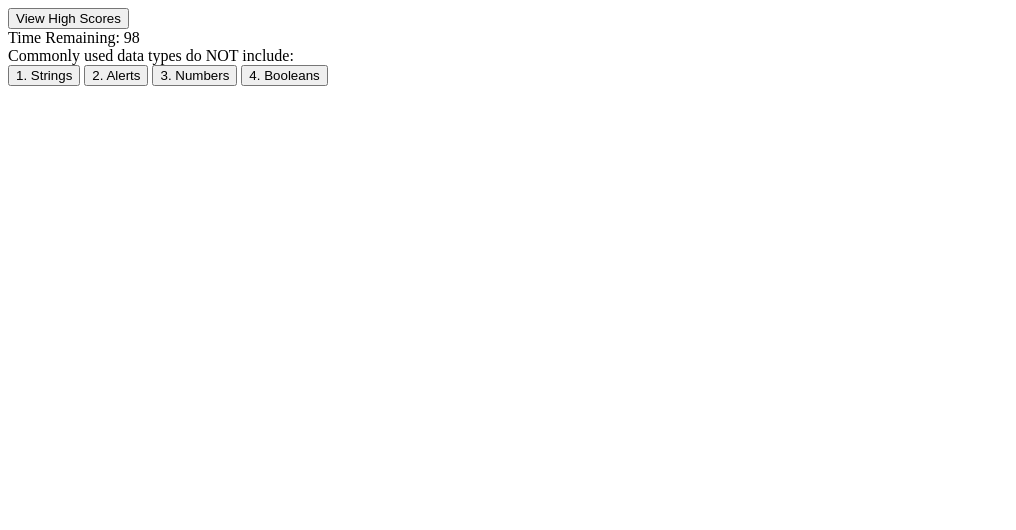
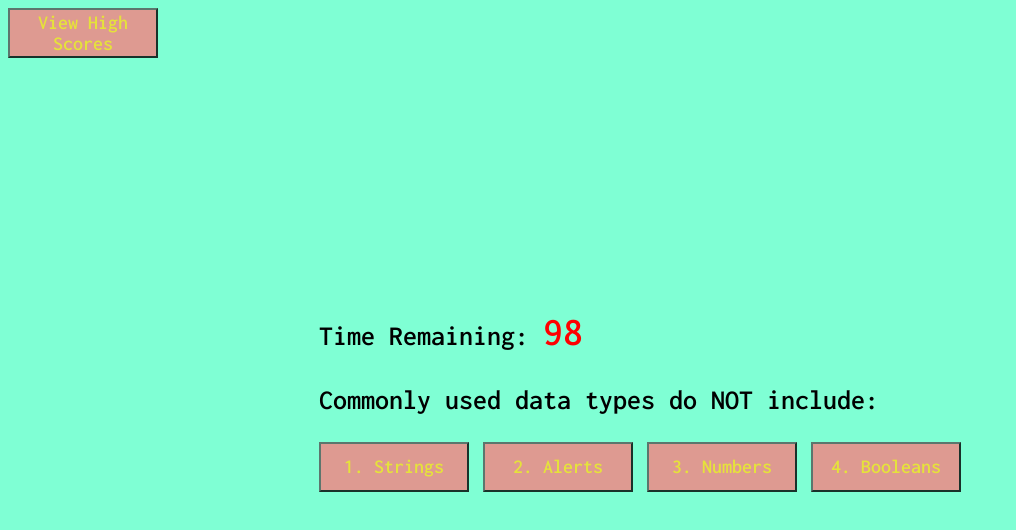
Before and after one commit to asadg7/javascript_fundamentals_quiz, a plain HTML site: page index.html in a window 1280 px wide. Both pictures are taken after a click on the button "Start!". Shown: the whole page, without its empty margins (0-1016 px from the left). Drawn offline with Linux system fonts and the light colour scheme.

Commit message:
added initial css

```diff
--- a/assets/css/style.css
+++ b/assets/css/style.css
@@ -5,3 +5,46 @@
 #high-scores {
     display: none;
 }
+
+body {
+    background-color: aquamarine;
+    font-family: "Inconsolata", Helvetica;
+    font-size: 28px;
+}
+
+button {
+    font-family: "Inconsolata", Helvetica;
+    background-color: #f68181;
+    color: #ffdb15;
+    font-size: 20px;
+    opacity: 80%;
+    width: 150px;
+    height: 50px;
+}
+
+button:hover {
+    opacity: 100%;
+}
+
+/* .container button {
+    margin-top: 3%;
+} */
+
+.container {
+    display: flex;
+    justify-content: center;
+    margin-top: 20%;
+}
+
+.container #show-timer {
+    margin-bottom: 5%;
+}
+
+#red,
+#red-2 {
+    color: red;
+}
+
+#red {
+    font-size: 40px;
+}
--- a/assets/js/script.js
+++ b/assets/js/script.js
@@ -11,7 +11,7 @@ var viewScoresButton = document.getElementById("btn-high-scores");
 var quizBody = document.getElementById("quiz");
 // Div that displays the timer
 var timerEl = document.getElementById("show-timer");
-// Div that displays the question
+// <p> tag that displays the question
 var questionsEl = document.getElementById("show-questions");
 // Button for answer 1
 var answerButton1 = document.getElementById("answer-1");
@@ -93,7 +93,8 @@ var startTimer = function() {
         }
         else if (timeLeft >= 1) {
             timeLeft--;
-            timerEl.textContent = "Time Remaining: " + timeLeft;
+            var redNumber = document.getElementById("red");
+            redNumber.textContent = timeLeft;
         }
         else if (timeLeft === 0) {
             clearInterval(timeInterval);
--- a/index.html
+++ b/index.html
@@ -5,6 +5,10 @@
     <meta http-equiv="X-UA-Compatible" content="IE=edge">
     <meta name="viewport" content="width=device-width, initial-scale=1.0">
     <title>Test Your Knowledge</title>
+    <!-- Adding custom fonts -->
+    <link rel="preconnect" href="https://fonts.googleapis.com">
+    <link rel="preconnect" href="https://fonts.gstatic.com" crossorigin>
+    <link href="https://fonts.googleapis.com/css2?family=Inconsolata:wght@600&display=swap" rel="stylesheet">
     <link rel="stylesheet" href="./assets/css/style.css"/>
 </head>
 <body>
@@ -16,7 +20,7 @@
         <section id="start-page">
             <h1>Javascript Fundamentals Quiz</h1>
             <p>
-                This quiz consists of 6 questions. You will have 100 seconds to complete all questions.</br>
+                This quiz consists of 6 questions. You will have <span id="red-2">100</span> seconds to complete all questions.</br>
                 If you answer a question incorrectly, 10 seconds will be deducted from the timer. Good Luck!
             </p>
             <!-- Insert button to start the quiz -->
@@ -24,8 +28,8 @@
         </section>
 
         <section id="quiz">
-            <div id="show-timer">Time Remaining: 100</div>
-            <div id="show-questions"><p>placeholder text</p></div>
+            <div id="show-timer">Time Remaining: <span id="red">100</span></div>
+            <div><p id="show-questions">placeholder text</p></div>
             <button id="answer-1">1</button>
             <button id="answer-2">2</button>
             <button id="answer-3">3</button>
```
